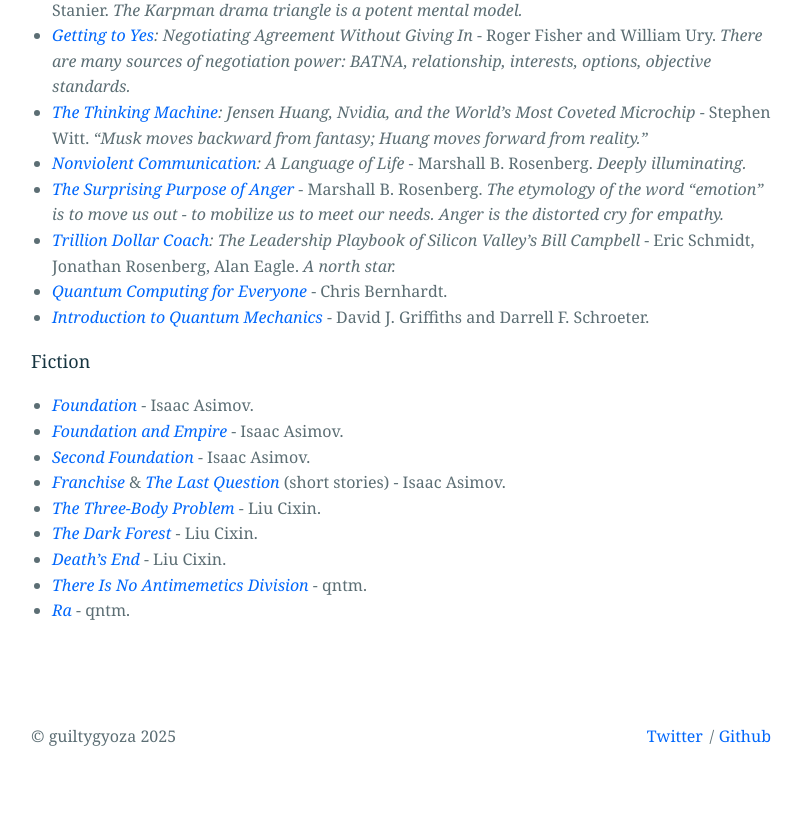
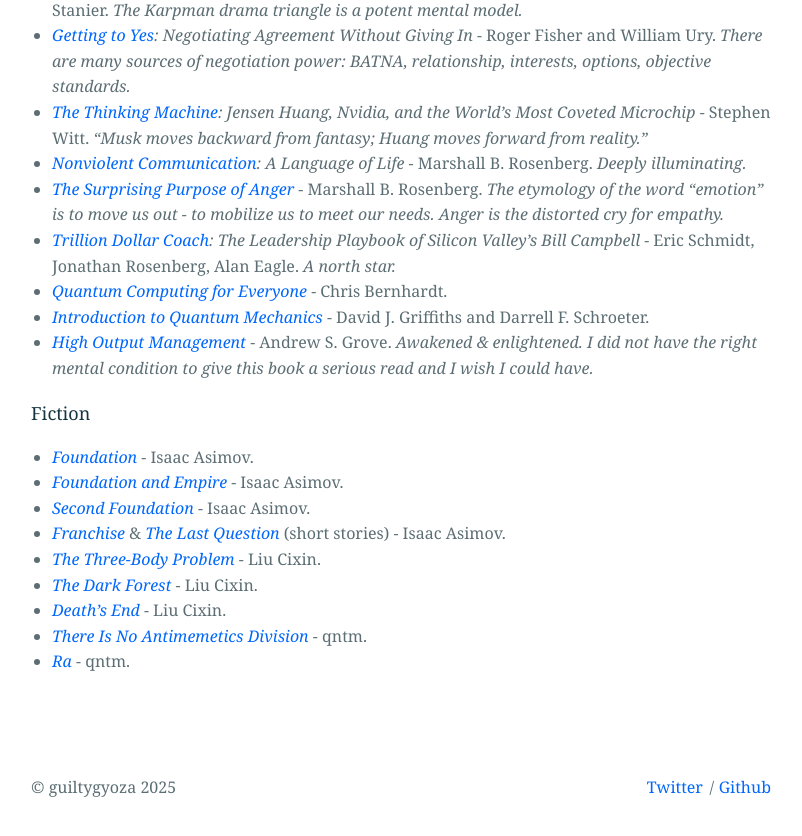
Before and after one commit to guiltygyoza/new-blog, a Jekyll site: the page built from _pages/bookshelf.markdown, in a window 1280 px wide and 900 px high, scrolled down 1900 px. Shown: the top 836 px of the window, without its empty margins (239-1041 px from the left). Built offline with Jekyll 4.4.1, drawn with Linux system fonts in a browser that asks for light colours.

Commit message:
add book

```diff
--- a/_pages/bookshelf.markdown
+++ b/_pages/bookshelf.markdown
@@ -47,6 +47,7 @@
 - *[Trillion Dollar Coach](https://www.goodreads.com/book/show/36501797-trillion-dollar-coach){:target="_blank"}: The Leadership Playbook of Silicon Valley's Bill Campbell* - Eric Schmidt, Jonathan Rosenberg, Alan Eagle. *A north star.*
 - *[Quantum Computing for Everyone](https://www.goodreads.com/book/show/40994088-quantum-computing-for-everyone){:target="_blank"}* - Chris Bernhardt.
 - *[Introduction to Quantum Mechanics](https://www.goodreads.com/book/show/37953277){:target="_blank"}* - David J. Griffiths and Darrell F. Schroeter.
+- *[High Output Management](https://www.goodreads.com/book/show/324750.High_Output_Management){:target="_blank"}* - Andrew S. Grove. *Awakened & enlightened. I did not have the right mental condition to give this book a serious read and I wish I could have.*
 
 ### Fiction
 - *[Foundation](https://www.goodreads.com/book/show/29579.Foundation){:target="_blank"}* - Isaac Asimov.
```
